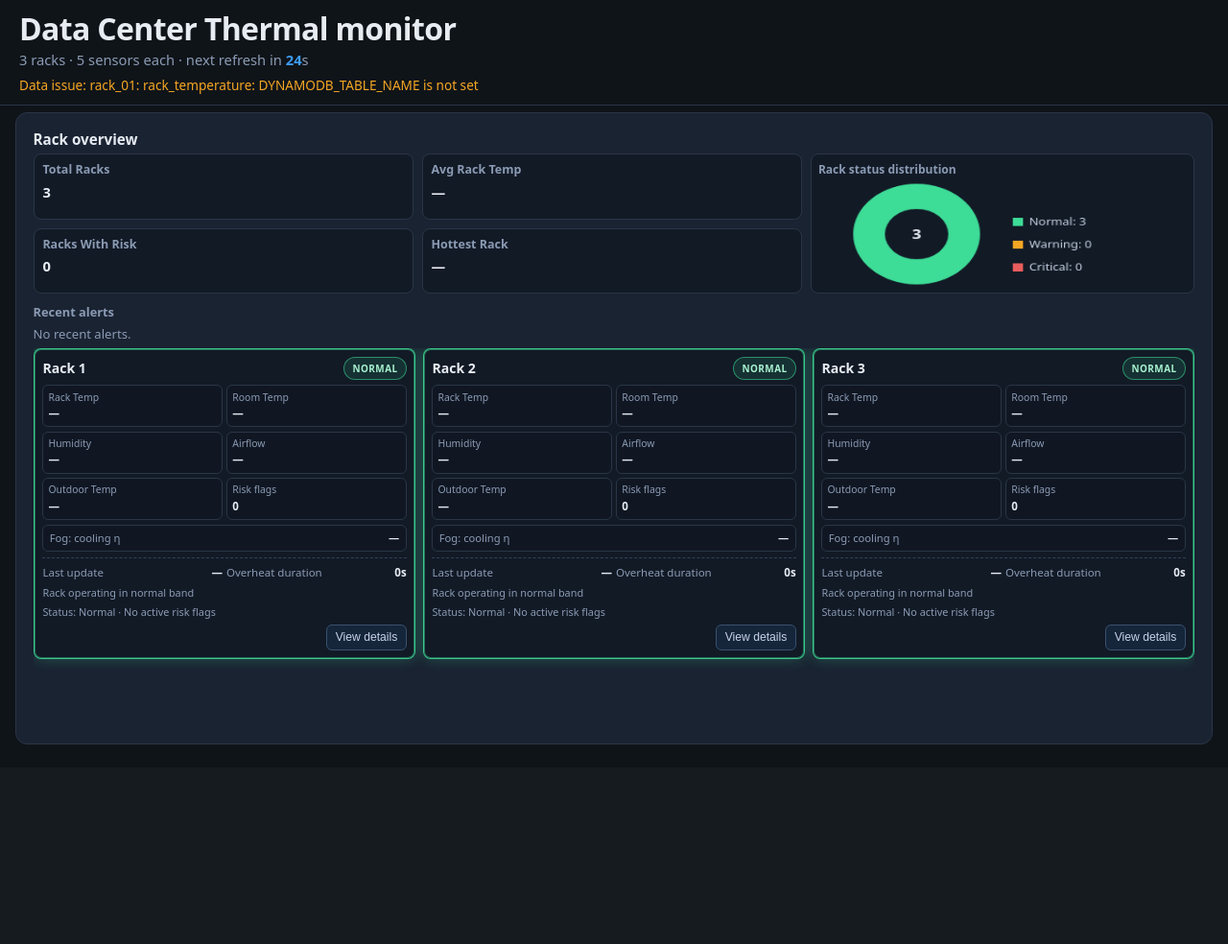
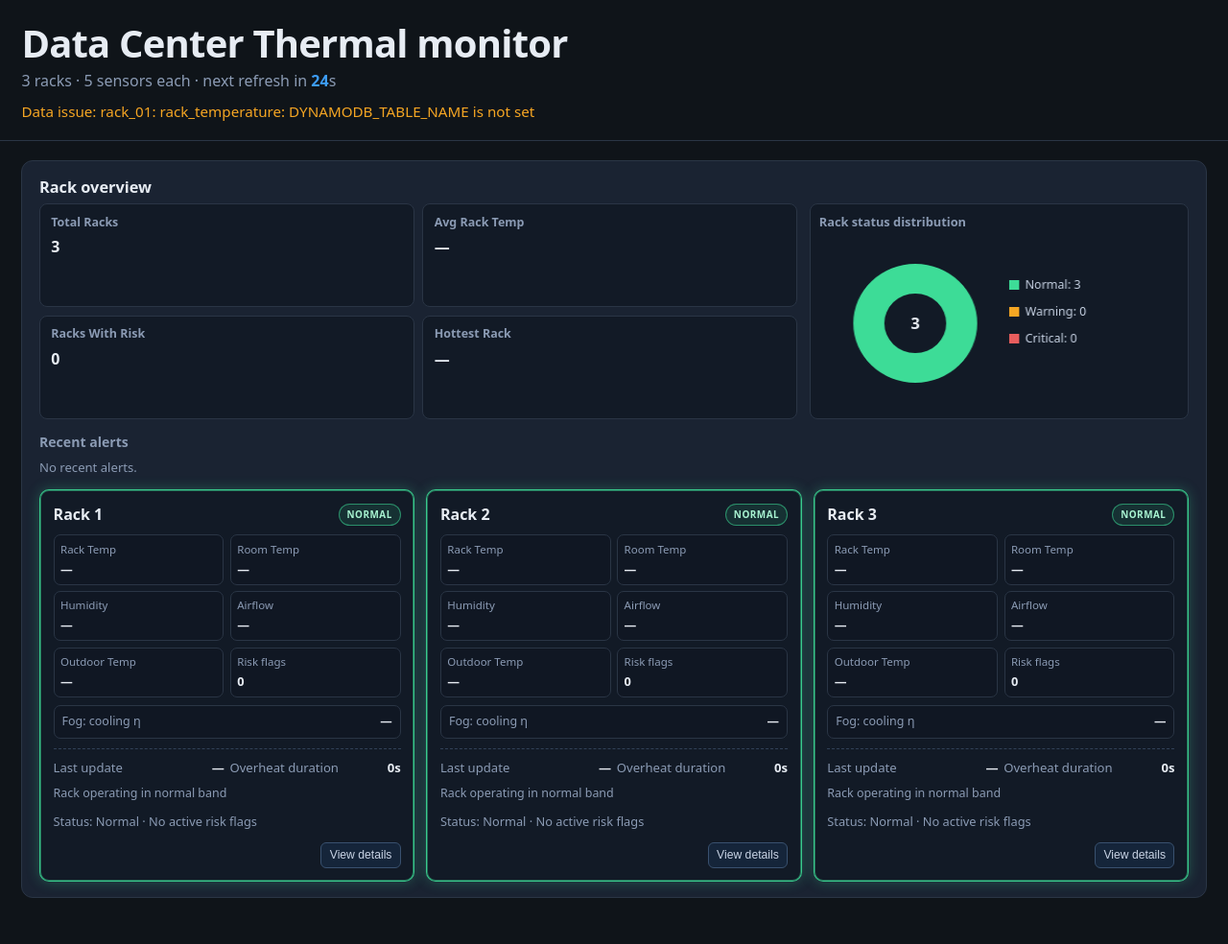
Before and after one commit to AbhishekMudaraddi/FogAndEdge, a Flask app: page / in a window 1280 px wide. Shown: the whole page at 96% size. Before the commit the page ends 776 px from the top, so only its background shows below. Run offline with Flask 3, Linux system fonts and the light colour scheme.

Commit message:
changes in front end

```diff
--- a/cloud_app/static/css/style.css
+++ b/cloud_app/static/css/style.css
@@ -13,40 +13,30 @@
 
 * { box-sizing: border-box; }
 
-html {
-  height: 100%;
-}
-
 body {
   margin: 0;
-  min-height: 100%;
-  height: 100%;
   background: var(--bg);
   color: var(--text);
   line-height: 1.45;
-  overflow: hidden;
-  display: flex;
-  flex-direction: column;
 }
 
 .header {
-  flex-shrink: 0;
-  padding: 0.75rem 1.25rem 0.65rem;
+  padding: 1.35rem 1.4rem 1.2rem;
   border-bottom: 1px solid #2a3545;
 }
 
 .site-title {
-  margin: 0 0 0.2rem;
-  font-size: clamp(1.35rem, 3.2vw, 2rem);
+  margin: 0 0 0.35rem;
+  font-size: clamp(1.85rem, 4.5vw, 2.5rem);
   font-weight: 700;
   line-height: 1.15;
   letter-spacing: -0.02em;
   color: var(--text);
 }
 
-.sub, .status { margin: 0; color: var(--muted); font-size: 0.9rem; }
-.sub { font-size: 0.92rem; }
-.status { margin-top: 0.35rem; color: var(--accent); font-size: 0.85rem; }
+.sub, .status { margin: 0; color: var(--muted); font-size: 0.95rem; }
+.sub { font-size: 1rem; }
+.status { margin-top: 0.55rem; color: var(--accent); }
 
 .refresh-countdown {
   font-variant-numeric: tabular-nums;
@@ -55,38 +45,9 @@
 }
 
 .layout {
+  padding: 1.2rem 1.4rem 2rem;
   max-width: 1300px;
   margin: 0 auto;
-}
-
-.dashboard-main {
-  flex: 1 1 auto;
-  min-height: 0;
-  width: 100%;
-  padding: 0.45rem 1rem 0.5rem;
-  display: flex;
-  flex-direction: column;
-  overflow: hidden;
-}
-
-.dashboard-panel {
-  flex: 1 1 auto;
-  min-height: 0;
-  display: flex;
-  flex-direction: column;
-  overflow: hidden;
-  margin-bottom: 0;
-  padding: 0.55rem 0.75rem 0.5rem;
-}
-
-.dashboard-panel > h2 {
-  flex-shrink: 0;
-}
-
-.dashboard-panel .overview-analytics,
-.dashboard-panel .alerts-heading,
-.dashboard-panel .alerts-panel {
-  flex-shrink: 0;
 }
 
 .panel {
@@ -99,16 +60,11 @@
 
 .panel h2 { margin: 0 0 0.3rem; font-size: 1.02rem; }
 
-.dashboard-panel.panel h2 {
-  margin: 0 0 0.25rem;
-  font-size: 0.95rem;
-}
-
 .overview-analytics {
   display: grid;
   grid-template-columns: 2fr 1fr;
-  gap: 0.55rem;
-  margin-bottom: 0.45rem;
+  gap: 0.8rem;
+  margin-bottom: 0.9rem;
 }
 
 .overview-kpis {
@@ -121,7 +77,7 @@
   background: var(--surface2);
   border: 1px solid #2a3545;
   border-radius: 8px;
-  padding: 0.45rem 0.55rem;
+  padding: 0.6rem 0.7rem;
 }
 
 .kpi-card h4 {
@@ -133,43 +89,40 @@
 
 .kpi-card strong {
   display: block;
-  margin-top: 0.2rem;
-  font-size: 0.92rem;
+  margin-top: 0.35rem;
+  font-size: 1rem;
 }
 
 .overview-pie-wrap {
   background: var(--surface2);
   border: 1px solid #2a3545;
   border-radius: 8px;
-  padding: 0.4rem 0.45rem;
+  padding: 0.55rem;
 }
 
 .overview-pie-wrap h3 {
-  margin: 0 0 0.25rem;
-  font-size: 0.75rem;
+  margin: 0 0 0.4rem;
+  font-size: 0.8rem;
   color: var(--muted);
 }
 
 .overview-pie-wrap canvas {
   width: 100%;
-  height: 110px;
-  max-height: 28vh;
+  height: 180px;
   display: block;
 }
 
 .alerts-heading {
-  margin: 0.15rem 0 0.25rem;
-  font-size: 0.8rem;
+  margin: 0.35rem 0 0.4rem;
+  font-size: 0.88rem;
   color: var(--muted);
   font-weight: 600;
 }
 
 .alerts-panel {
   display: grid;
-  gap: 0.3rem;
-  margin-bottom: 0.35rem;
-  max-height: 5.5rem;
-  overflow: hidden;
+  gap: 0.45rem;
+  margin-bottom: 0.85rem;
 }
 
 .alerts-empty {
@@ -182,10 +135,9 @@
   border: 1px solid rgba(232, 93, 93, 0.55);
   border-left: 4px solid var(--danger);
   background: rgba(232, 93, 93, 0.15);
-  border-radius: 6px;
-  padding: 0.32rem 0.45rem;
-  font-size: 0.75rem;
-  line-height: 1.3;
+  border-radius: 8px;
+  padding: 0.5rem 0.6rem;
+  font-size: 0.84rem;
 }
 
 .alert-item.ok {
@@ -208,18 +160,8 @@
 
 .rack-grid {
   display: grid;
-  grid-template-columns: repeat(auto-fit, minmax(240px, 1fr));
-  gap: 0.45rem;
-  flex: 1 1 auto;
-  min-height: 0;
-  overflow: hidden;
-  align-content: start;
-}
-
-@media (min-width: 960px) {
-  .dashboard-panel .rack-grid {
-    grid-template-columns: repeat(3, minmax(0, 1fr));
-  }
+  grid-template-columns: repeat(auto-fit, minmax(260px, 1fr));
+  gap: 0.75rem;
 }
 
 .rack-card {
@@ -227,8 +169,8 @@
   background: var(--surface2);
   color: var(--text);
   border: 1px solid #2a3545;
-  border-radius: 8px;
-  padding: 0.5rem 0.55rem;
+  border-radius: 10px;
+  padding: 0.85rem;
   cursor: pointer;
 }
 
@@ -256,13 +198,13 @@
   display: flex;
   align-items: center;
   justify-content: space-between;
-  gap: 0.4rem;
-  margin-bottom: 0.35rem;
+  gap: 0.5rem;
+  margin-bottom: 0.55rem;
 }
 
 .rack-card-header h3 {
   margin: 0;
-  font-size: 0.88rem;
+  font-size: 1rem;
 }
 
 .rack-status-chip {
@@ -296,39 +238,39 @@
 .rack-card-metrics {
   display: grid;
   grid-template-columns: repeat(2, minmax(0, 1fr));
-  gap: 0.28rem;
+  gap: 0.4rem;
 }
 
 .rack-card-metrics > div {
   border: 1px solid #2a3545;
-  border-radius: 6px;
-  padding: 0.28rem 0.32rem;
+  border-radius: 7px;
+  padding: 0.4rem;
   background: #101723;
   display: grid;
-  gap: 0.08rem;
+  gap: 0.15rem;
 }
 
 .rack-card-metrics span {
-  font-size: 0.65rem;
+  font-size: 0.72rem;
   color: var(--muted);
 }
 
 .rack-card-metrics strong {
-  font-size: 0.72rem;
+  font-size: 0.8rem;
   font-weight: 600;
 }
 
 .rack-card-fog {
-  margin-top: 0.32rem;
+  margin-top: 0.5rem;
   display: flex;
   justify-content: space-between;
   align-items: center;
-  gap: 0.4rem;
-  padding: 0.3rem 0.4rem;
+  gap: 0.5rem;
+  padding: 0.45rem 0.5rem;
   background: #101723;
   border: 1px solid #2a3545;
-  border-radius: 6px;
-  font-size: 0.7rem;
+  border-radius: 7px;
+  font-size: 0.78rem;
 }
 
 .rack-card-fog span {
@@ -340,14 +282,10 @@
 }
 
 .rack-card-note {
-  margin: 0.35rem 0 0;
-  font-size: 0.68rem;
+  margin: 0.55rem 0 0;
+  font-size: 0.78rem;
   color: var(--muted);
-  line-height: 1.3;
-  display: -webkit-box;
-  -webkit-line-clamp: 2;
-  -webkit-box-orient: vertical;
-  overflow: hidden;
+  line-height: 1.4;
 }
 
 .rack-stats {
@@ -366,33 +304,32 @@
 .rack-stats strong { font-weight: 600; }
 
 .rack-metrics {
-  margin-top: 0.4rem;
+  margin-top: 0.65rem;
   border-top: 1px dashed #314157;
-  padding-top: 0.4rem;
+  padding-top: 0.6rem;
   display: grid;
   grid-template-columns: repeat(2, minmax(0, 1fr));
-  gap: 0.25rem;
+  gap: 0.35rem;
 }
 
 .rack-metrics div {
   display: flex;
   justify-content: space-between;
-  gap: 0.35rem;
-  font-size: 0.72rem;
+  gap: 0.5rem;
+  font-size: 0.82rem;
 }
 
 .rack-metrics span { color: var(--muted); }
 .rack-metrics strong { font-weight: 700; }
 
 .rack-risk {
-  margin: 0.35rem 0 0;
-  font-size: 0.68rem;
+  margin: 0.7rem 0 0;
+  font-size: 0.8rem;
   color: var(--muted);
-  line-height: 1.25;
 }
 
 .rack-card-actions {
-  margin-top: 0.4rem;
+  margin-top: 0.75rem;
   display: flex;
   justify-content: flex-end;
 }
--- a/cloud_app/templates/dashboard.html
+++ b/cloud_app/templates/dashboard.html
@@ -15,14 +15,14 @@
       <p class="status" id="status-line">Connecting…</p>
     </header>
 
-    <main class="layout dashboard-main">
-      <section class="panel dashboard-panel">
+    <main class="layout">
+      <section class="panel">
         <h2>Rack overview</h2>
         <div class="overview-analytics">
           <div id="overview-kpis" class="overview-kpis" aria-live="polite"></div>
           <div class="overview-pie-wrap">
             <h3>Rack status distribution</h3>
-            <canvas id="overview-pie" width="360" height="130"></canvas>
+            <canvas id="overview-pie" width="360" height="180"></canvas>
           </div>
         </div>
         <h3 class="alerts-heading">Recent alerts</h3>
```
